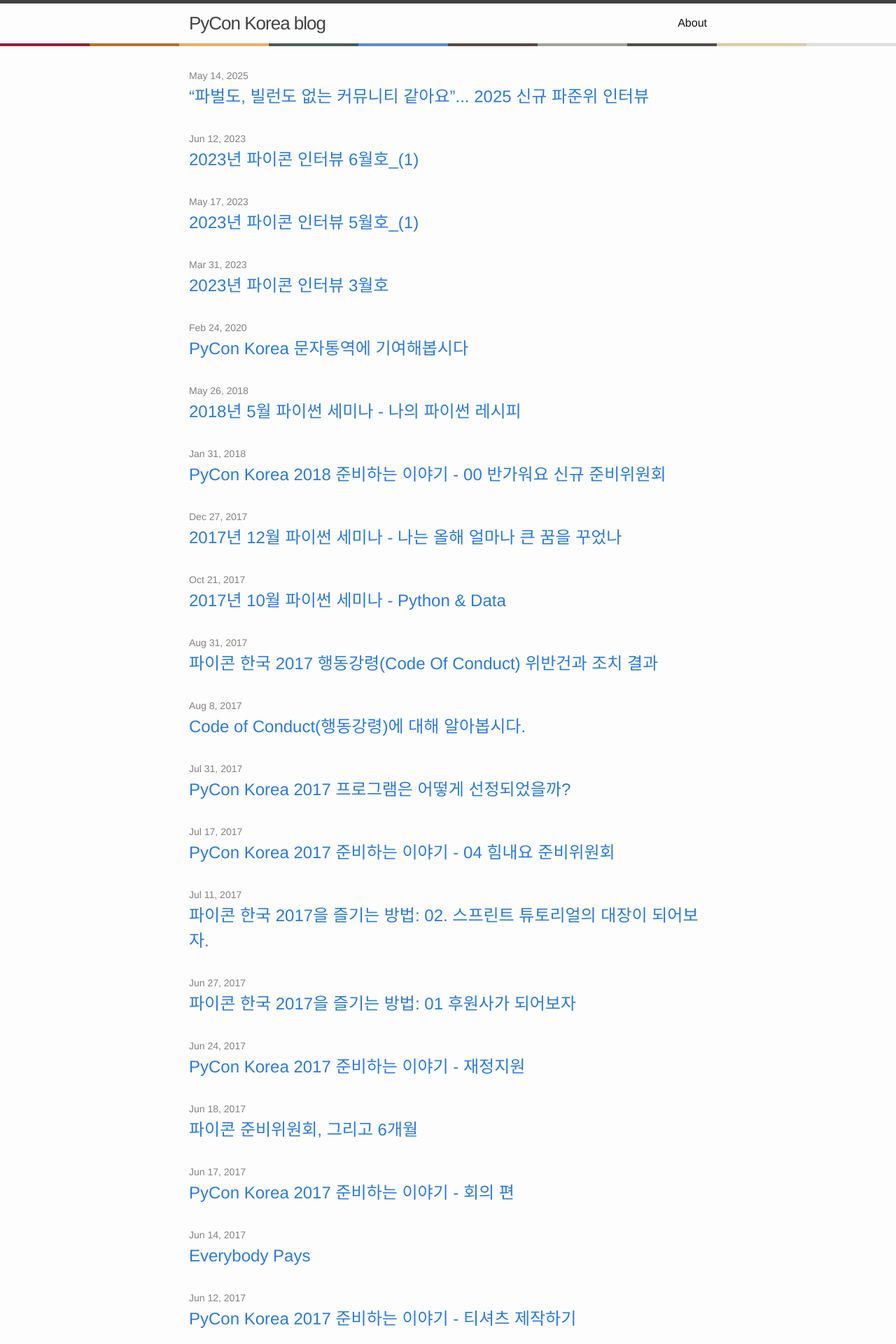
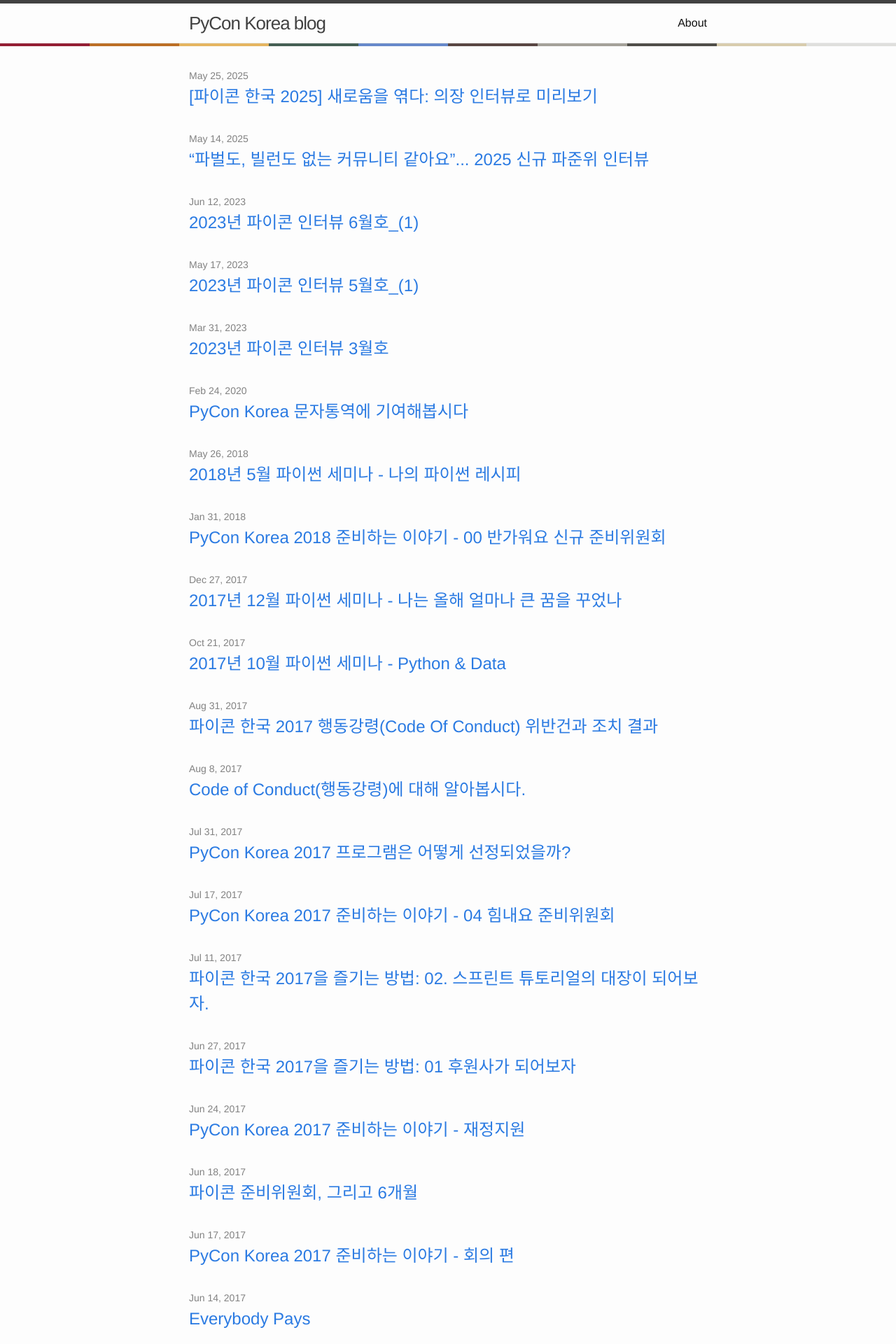
Before and after one commit to pythonkr/blog, a Jekyll site: the page built from index.md, in a window 1280 px wide. Shown: the top 1920 px of the page at 70% size. Built offline with Jekyll 4.4.1, drawn with Linux system fonts in a browser that asks for light colours; some of the changed lines change nothing that is shown.

Commit message:
feat: 2025 파이콘 한국 의장 인터뷰 게시물 및 이미지 추가 (#40)
* feat: 2025 파이콘 한국 의장 인터뷰 게시물 및 이미지 추가

* 글 & 이미지 수정

---------

Co-authored-by: dev0128 <joo@clo-guard.com>

```diff
--- /dev/null
+++ b/_posts/2025/2025-05-25-pycon-interview02.md
@@ -0,0 +1,117 @@
+---
+layout : post
+title : "[파이콘 한국 2025] 새로움을 엮다: 의장 인터뷰로 미리보기"
+author : "주환석"
+---
+
+2025년, 파이썬 커뮤니티의 축제인 파이콘 한국이 새로운 슬로건과 함께 돌아옵니다. 특히 올해는 오랜만에 부활한 ‘의장’ 제도를 통해 행사의 새로운 방향과 깊이 있는 비전을 엿볼 수 있었습니다. 파이콘 한국 2025 의장인 미르님과의 인터뷰를 통해 다가올 파이콘 한국에 대한 기대와 준비 과정, 그리고 커뮤니티에 대한 애정을 자세히 들어보았습니다.
+
+![2025 PyCon Korea Weave](/assets/2025/interview02/000.png)
+
+## 파이콘과의 인연: 참가자에서 준비위원, 그리고 의장까지
+
+<br/>
+
+> 파이콘과의 첫 만남은 언제였나요? 어떻게 의장까지 오게 되셨는지 궁금합니다.
+
+2022년 명동 마실에서 열린 파이콘이 제 첫 경험이었습니다. 코엑스 행사장을 본 적이 없어서 공간이 작다고 느끼지는 않았고, 오히려 복작복작한 분위기가 정말 좋았어요. 그때 ‘아, 이게 개발자 컨퍼런스구나’ 싶었죠.
+행사장 곳곳에서 벌어지는 다양한 모습들이 인상적이었습니다. 메인 공간에서는 사람들이 자유롭게 대화하고, 기업 부스에서는 채용 상담이나 이력서 작성법 같은 실용적인 이야기들이 오가고 있었어요. 한쪽에서는 누군가 코딩을 하고 있기도 했고요. 혼자 갔지만 자연스럽게 두 명의 새로운 인연을 만들 수 있었습니다.
+
+![2025 PyCon Korea Weave](/assets/2025/interview02/001.jpg)
+
+*▲ 파이콘 한국 2022 후원사 Mini 채용상담소. 라이브홀을 가득채울 만큼 사람들이 북적이기도 했습니다.*{:.img-caption}
+
+이듬해 2023년 파이콘에서 그분이 파준위(파이콘 한국 준비위원회)를 하고 계시더라고요. 어떻게 시작했는지 물어보니 행사 후 모집 공고를 보고 지원했다고 하시는 거예요. 그때 ‘나도 해볼 수 있지 않을까? 재밌을 것 같은데?’ 하는 생각이 들어 2023년 행사가 끝나고 파준위에 지원하게 되었습니다.
+
+<br/>
+
+> 파이썬 커뮤니티에서 가장 인상 깊었던 점은 무엇인가요?
+
+가장 인상 깊었던 건 스스로를 ‘개발자 컨퍼런스’라고 칭하지 않는다는 점이었어요. 일반적으로 컨퍼런스하면 해당 분야 종사자들이 모여 비즈니스적인 이야기를 나누는 곳이라는 선입견이 있잖아요. 하지만 파이콘은 전혀 그렇지 않았습니다.
+
+정말 자유로운 분위기 속에서 파이썬 이야기가 아니더라도 함께 대화하는 사람들이 많았어요. 고등학생부터 50대, 60대까지 다양한 연령층이 함께하고, 개발자가 아닌 구성원도 많다는 점이 새로웠습니다. 이런 포용적인 분위기가 파이콘만의 특별함인 것 같아요.
+
+![2025 PyCon Korea Weave](/assets/2025/interview02/002.jpg){:.img-s}
+
+*▲ 파이콘 한국 2024에서 ‘열린 점심’ 프로그램을 ‘등’으로 홍보하는 미르님*{:.img-caption}
+
+## 오랜만에 부활한 ‘의장’의 역할
+
+<br/>
+
+> 의장의 구체적인 역할은 무엇인가요?
+
+의장의 역할을 한마디로 표현하면 ‘권한이 없는 디렉터’라고 할 수 있습니다. (일동 웃음) 올해 행사가 어떤 느낌으로 만들어지면 좋을지, 참가자들이 어떤 경험을 했으면 좋겠는지에 대한 아이디어를 제일 먼저 제시하는 사람이에요. 그리고 파준위 전체를 지원하며 이곳저곳 돌아다니며 전반적인 도움을 주는 역할을 합니다.
+
+가장 중요한 것은 누구도 결정을 내리지 못할 때 결정을 내리고, 의견 차이가 있을 때 중재해주는 것입니다. 흥미롭게도 의장 후보자 세 명 모두 자발적 지원이 아닌 ‘타천’(다른 사람의 추천)이었어요. 저는 ‘해보면 좋을 것 같다’는 생각에 사퇴하지 않았고, 잘하지 못하더라도 노력하면 다들 이해해줄 거라 생각했거든요.
+
+<br/>
+
+> 의장으로서 겪는 어려움은 없나요?
+
+‘한 번도 해보지 않은 직책’에서 오는 고민과 성장통이 가장 큰 어려움입니다. 현재 파준위에서 활동하는 사람들 중 의장을 기억하는 사람이 거의 없고, 저 역시 다른 곳에서도 의장 경험이 없어 모든 것이 처음이에요. “이거 이렇게 하는 게 맞을까?” 하는 고민이 끊이지 않습니다.
+
+특히 ‘의장’이라는 타이틀 자체에서 오는 오해를 가장 염려하고 있어요. 단어의 어감이 주는 권위 때문에 제 의견이 ‘의장이 하는 말’처럼 들려 의사소통에 어려움이 생길까 걱정됩니다. 오히려 권한이 없다는 것을 더 피력해야겠다고 생각하고 있어요.
+
+![2025 PyCon Korea Weave](/assets/2025/interview02/003.png)
+
+*▲ 라이트닝토크를 앞두고 승리의 v를 내보이는 파이콘 한국 2025 의자...아니, 의장 미르님 😊*{:.img-caption}
+
+## 파이콘 한국 2025의 새로운 비전: “파이썬으로 세상을 엮다”
+
+<br/>
+
+> 올해 슬로건 “Weave with Python”, 즉 “파이썬으로 세상을 엮다”에는 어떤 의미가 담겨 있나요?
+
+이 슬로건은 파준위의 영은님이 제안해주셨는데, 파이썬이 다양한 아이디어와 가능성뿐만 아니라 사람, 기술, 정보들을 엮을 수 있음을 강조하는 의미를 담고 있습니다.
+
+또한 올해가 11번째 파이콘이라는 점에 착안하여, 숫자 ‘11’의 ‘선’ 이미지와 ‘실을 엮는’ 이미지를 함께 표현했다고 해요. 파준위와 대화 중에 ‘weave’가 천을 ‘짜다’는 뜻이고 ‘짜다’가 코드(code)의 다른 표현이라는 해석을 들었는데, 정말 소름 돋더라고요.
+
+파이콘이 다양한 사람들이 모이는 행사인 만큼, 각기 다른 사람들이 ‘엮는다’는 의미를 다르게 떠올릴 수 있다는 점이 파이콘이 추구하는 방향과 잘 어울리는 좋은 그림이라고 생각합니다.
+
+## 새로운 장소, ‘학교’에서의 파이콘: 새로운 시작과 도전
+
+<br/>
+
+> 올해 파이콘이 대형 컨벤션 센터가 아닌 대학교에서 열린다고 들었는데, 걱정은 없으신가요?
+
+솔직히 걱정은 있습니다. 코엑스에서 컨벤션 센터로, 컨벤션 센터에서 학교로 옮겨오면서 행사 규모가 조금씩 줄어왔거든요. 다른 컨퍼런스들도 전반적으로 축소되는 느낌이라 우리도 이를 피할 수 없다는 생각이 들어요.
+하지만 저는 올해 슬로건과 대학교라는 장소가 매우 잘 어울린다고 생각합니다. ‘학교’가 파이썬으로 세상을 엮는 시작 지점 중 하나거든요. 학교에서 시작하여 사회로 나아가고, 다시 파이썬 커뮤니티에 기여하는 흐름을 담고 있어요.
+
+2025년은 파이콘의 새로운 시작을 시도하는 해가 될 것 같습니다. 현재의 파준위가 영원히 활동할 수 없기에, 미래를 이끌어갈 새로운 인재를 키워나간다는 관점에서 올해의 변화는 새로운 도전이라고 보고 있어요.
+
+<br/>
+
+> 새로운 장소에 맞춘 특별한 준비가 있나요?
+
+올해는 ‘학교 느낌’이 나게 ‘특별한’ 준비를 하고 있습니다. 특히 학교 축제 같은 느낌을 낼 수 있도록 준비 중이에요. 참가자들이 학창 시절을 추억하며 행사를 즐길 수 있으면 좋겠다는 바람으로 말이죠.
+
+![2025 PyCon Korea Weave](/assets/2025/interview02/004.png)
+
+*▲ 파이콘 한국 2022의 OX퀴즈 프로그램. 축제 느낌 나는 파이콘 한국을 기대해 주세요!*{:.img-caption}
+
+## 파이콘의 미래상: ‘놀이터’가 되기를
+
+<br/>
+
+> 개인적으로 파이콘이 나아가야 할 방향은 무엇이라고 생각하시나요?
+
+사람들이 궁극적으로 원하는 건 취업이라고 생각해요. 현재 회사에서 파이썬에 대한 흥미가 예전보다 떨어지고 있는 것 같고, AI로 인해 사람과 대화하지 않고도 답을 얻는 경향도 영향을 미치는 것 같아요.
+
+그래서 “사람만이 줄 수 있는 해답이 있으면 좋겠다”는 생각을 하고 있습니다. 파이콘이 ‘놀이터’가 되면 사람들이 계속 오지 않을까 해요. 어렸을 때 스마트폰이 없던 시절 놀이터에 가면 항상 친구가 있었던 것처럼, 파이콘에 오면 언제든 친구가 있고 함께 노는 사람들이 늘어나는 공간이 되기를 바랍니다.
+
+예전에 파이콘에 ‘노는 재미’가 있었다는 이야기를 들었어요. “같이 노는 재미를 만들어보자”는 마음으로 준비하고 있습니다.
+
+<br/>
+
+> 마지막으로 참가자들에게 전하고 싶은 말씀이 있다면?
+
+저는 “부모님의 마음”으로 행사를 준비하고 있어요. 좋은 것만 보여주고, 좋은 것만 들려주고 싶은 마음으로요. 파이콘은 항상 즐겁게 맞이할 준비가 되어 있으니 참가자들은 와서 즐기기만 하면 됩니다.
+
+어려운 상황 속에서도 함께 즐기기 위해 준비하고 있으니, 파이콘을 기억하고 생각날 때 한 번씩 찾아달라고 요청하고 싶어요. 그리고 유쾌하게 “각자 주변에 두 명씩 데리고 와달라”는 부탁도 덧붙이고 싶습니다. (웃음)
+
+![2025 PyCon Korea Weave](/assets/2025/interview02/005.jpg)
+
+*▲ 다함께 열심히 준비 중인 2025 파이콘 많이 놀러와 주세요!*{:.img-caption}
+
+2025년 파이콘 한국은 ‘파이썬으로 세상을 엮다’는 슬로건 아래, 대학교라는 새로운 장소에서 ‘학교 축제’ 같은 즐거움을 선사하고, 커뮤니티가 모두 함께 ‘노는 재미’를 만들어가는 ‘놀이터’가 되기를 꿈꾸고 있습니다. 새로운 의장과 함께하는 2025 파이콘 한국이 어떤 모습으로 다가올지 기대됩니다.
--- a/_sass/_post.scss
+++ b/_sass/_post.scss
@@ -1,6 +1,22 @@
 .post {
     img {
         border-radius: 4px;
+    }
+
+    .img {
+        &-s {
+            display: block;
+            max-width: 300px;
+            height: auto;
+            margin: 0 auto;
+        }
+
+        &-m {
+            display: block;
+            max-width: 400px;
+            height: auto;
+            max-width: 520px;
+        }
     }
 
     .img-caption {
```
Also changed, not shown: assets/2025/interview02/000.png (added), assets/2025/interview02/005.jpg (added), 4 other files.
